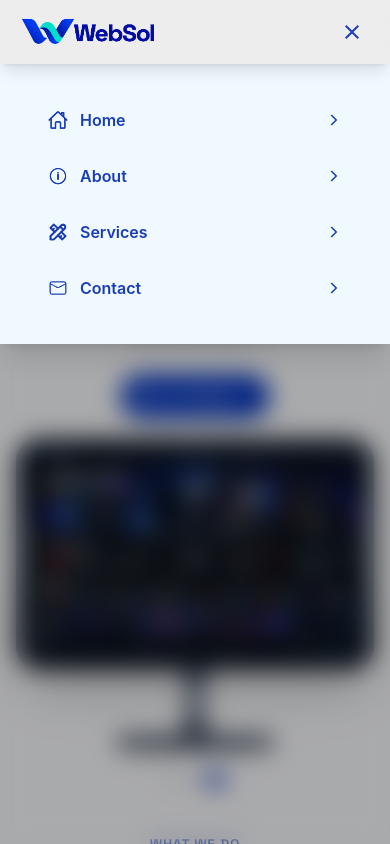
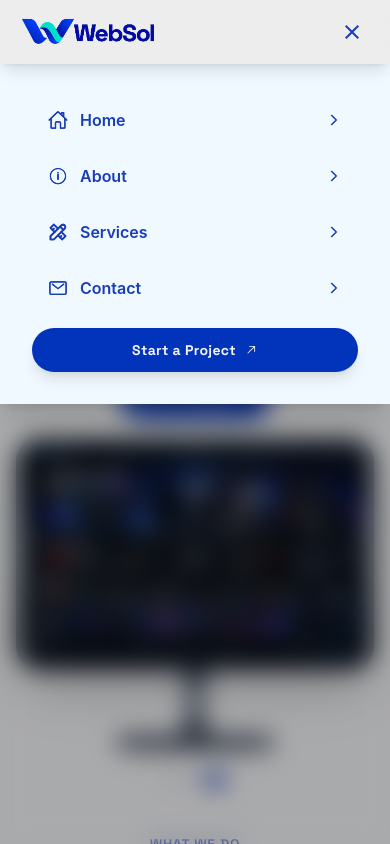
Before and after one commit to delaramfarzad9/landing-page-project, a React (Vite) app: page / in a window 390 px wide. Both pictures are taken after a click on the button 352 px from the left and 32 px from the top of the page. Shown: the top 844 px of the page. Built offline with nearby package versions, Linux system fonts and the light colour scheme; grey boxes are pictures that could not be loaded; a web font is replaced by a local one.

Commit message:
feat: improve mobile navigation with CTA and interactions

```diff
--- a/src/components/MobileLink.jsx
+++ b/src/components/MobileLink.jsx
@@ -4,17 +4,25 @@ function MobileLink({ href, text, icon, closeMenu }) {
   return (
     <a
       href={href}
-      onClick={closeMenu}
-      className="flex min-h-12 w-full items-center justify-between gap-3 rounded-xl px-4 py-3 text-base font-semibold transition-colors hover:bg-blue-100 focus-visible:outline-2 focus-visible:outline-offset-2 focus-visible:outline-green-logo"
+      onClick={() => closeMenu({ restoreFocus: false })}
+      className="group flex min-h-12 w-full items-center justify-between
+  gap-3 rounded-xl px-4 py-3 text-base font-semibold text-blue-800 transition-colors duration-200
+ hover:bg-blue-100 hover:text-green-logo active:bg-blue-100 active:text-green-logo
+  focus-visible:outline-2 focus-visible:outline-offset-2
+  focus-visible:outline-green-logo"
     >
       <span className="flex items-center gap-3">
-       <span className="flex size-5 shrink-0 items-center justify-center text-xl drop-shadow-[0_0_0.5px_currentColor]">
-    {icon}
-  </span>
+        <span className="flex size-5 shrink-0 items-center justify-center text-xl drop-shadow-[0_0_0.5px_currentColor]">
+          {icon}
+        </span>
         <span>{text}</span>
       </span>
 
-      <IoChevronForwardSharp aria-hidden="true" />
+      <IoChevronForwardSharp
+        aria-hidden="true"
+        className="transition-transform duration-200 motion-safe:group-hover:translate-x-1
+    motion-safe:group-active:translate-x-1"
+      />
     </a>
   );
 }
--- a/src/components/Navbar.jsx
+++ b/src/components/Navbar.jsx
@@ -1,22 +1,26 @@
 import { IoMdMenu } from "react-icons/io";
 import { useState, useEffect, useRef } from "react";
 import { IoMdClose } from "react-icons/io";
-import { IoHomeOutline } from "react-icons/io5";
 import { IoIosInformationCircleOutline } from "react-icons/io";
 import logo from "../assets/images/logo_3.png";
-import { CiMail } from "react-icons/ci";
 import MobileLink from "./MobileLink";
 import { createPortal } from "react-dom";
 import { TbTools } from "react-icons/tb";
+import { IoHomeOutline, IoMailOutline } from "react-icons/io5";
+import CtaButton from "./CtaButton";
+import { GoArrowUpRight } from "react-icons/go";
 
 function Navbar() {
   const [isMenuOpen, setIsMenuOpen] = useState(false);
   const menuButtonRef = useRef(null);
   const menuRef = useRef(null);
   const logoRef = useRef(null);
-  function closeMenu() {
+  function closeMenu({ restoreFocus = true } = {}) {
     setIsMenuOpen(false);
+
+    if (restoreFocus) {
       menuButtonRef.current?.focus();
+    }
   }
   // Manage keyboard focus and Escape key
   useEffect(() => {
@@ -26,7 +30,7 @@ function Navbar() {
       }
     }
 
-// Keep keyboard focus within the logo, X button and mobile links.
+    // Keep keyboard focus within the logo, menu button, navigation links, and CTA.
     function handleTab(event) {
       if (event.key !== "Tab") return;
 
@@ -53,13 +57,13 @@ function handleTab(event) {
         firstLink.focus();
       }
 
-  // Tab from Contact → Logo.
+      // Tab from Start a Project → Logo.
       else if (!event.shiftKey && activeElement === lastLink) {
         event.preventDefault();
         logo.focus();
       }
 
-  // Shift + Tab from Logo → Contact.
+      // Shift + Tab from Logo → Start a Project.
       else if (event.shiftKey && activeElement === logo) {
         event.preventDefault();
         lastLink.focus();
@@ -111,8 +115,6 @@ menuButtonRef.current?.focus();
     };
   }, [isMenuOpen]);
 
-
-
   // Close the mobile menu when swtiching to desktop
   useEffect(() => {
     const mediaQuery = window.matchMedia("(min-width: 768px)");
@@ -135,7 +137,6 @@ useEffect(() => {
       mediaQuery.removeEventListener("change", handleBreakpointChange);
     };
   }, []);
-
 
   return (
     <>
@@ -171,7 +172,9 @@ ref={logoRef}
           <button
             type="button"
             ref={menuButtonRef}
-            aria-label={isMenuOpen ? "Close navigation menu" : "Open navigation menu"}
+            aria-label={
+              isMenuOpen ? "Close navigation menu" : "Open navigation menu"
+            }
             aria-expanded={isMenuOpen}
             aria-controls="mobile-menu"
             onClick={() => setIsMenuOpen((prev) => !prev)}
@@ -188,44 +191,32 @@ ref={logoRef}
 
       {createPortal(
         <div
- className={`fixed inset-x-0 top-16 bottom-0 z-40 md:hidden
-  transition-[visibility] duration-350
+          className={`fixed inset-x-0 top-16 bottom-0 z-40 md:hidden transition-[visibility] duration-350
   motion-reduce:transition-none
-  ${
-    isMenuOpen
-      ? "visible"
-      : "invisible pointer-events-none"
-  }`}
+  ${isMenuOpen ? "visible" : "invisible pointer-events-none"}`}
         >
           <button
             type="button"
             aria-label="Close navigation menu"
-              onClick={closeMenu}
+            onClick={() => closeMenu()}
             tabIndex={-1}
-             className={`absolute inset-0 bg-black/30 backdrop-blur-md
-  transition-opacity duration-350 ease-out
+            className={`absolute inset-0 bg-black/30 backdrop-blur-md transition-opacity duration-350 ease-out
   motion-reduce:transition-none
   ${isMenuOpen ? "opacity-100" : "opacity-0"}`}
           />
           <div
             ref={menuRef}
-              aria-hidden={!isMenuOpen}
-inert={!isMenuOpen}
             id="mobile-menu"
             role="dialog"
             aria-modal="true"
             aria-label="Mobile navigation"
-             className={`relative z-10 flex max-h-[calc(100dvh-4rem)] w-full flex-col
-  overflow-y-auto bg-sky-50 p-4 shadow-xl
+            aria-hidden={!isMenuOpen}
+            inert={!isMenuOpen}
+            className={`relative z-10 flex max-h-[calc(100dvh-4rem)] w-full flex-col overflow-y-auto bg-sky-50 p-4 shadow-xl
     transition-[transform,opacity] duration-350 ease-[cubic-bezier(0.22,1,0.36,1)]
     motion-reduce:transition-none
-  ${
-    isMenuOpen
-      ? "translate-y-0 opacity-100"
-      : "-translate-y-4 opacity-0"
-  }`}
+    ${isMenuOpen ? "translate-y-0 opacity-100" : "-translate-y-4 opacity-0"}`}
           >
-
             {/* links */}
 
             <div className="flex flex-col gap-2 p-4 text-blue-800">
@@ -254,8 +245,19 @@ inert={!isMenuOpen}
               <MobileLink
                 href="#contact"
                 text="Contact"
-                  icon={<CiMail aria-hidden="true" />}
+                icon={<IoMailOutline aria-hidden="true" />}
                 closeMenu={closeMenu}
+              />
+            </div>
+            {/* Mobile menu CTA */}
+            <div className="px-4 pb-4">
+              <CtaButton
+                id="contact"
+                text="Start a Project"
+                icon={<GoArrowUpRight aria-hidden="true" />}
+                font="font-space"
+                className="w-full"
+                onClick={() => closeMenu({ restoreFocus: false })}
               />
             </div>
           </div>
```
Lines whose indentation alone changed are shown as unchanged.
